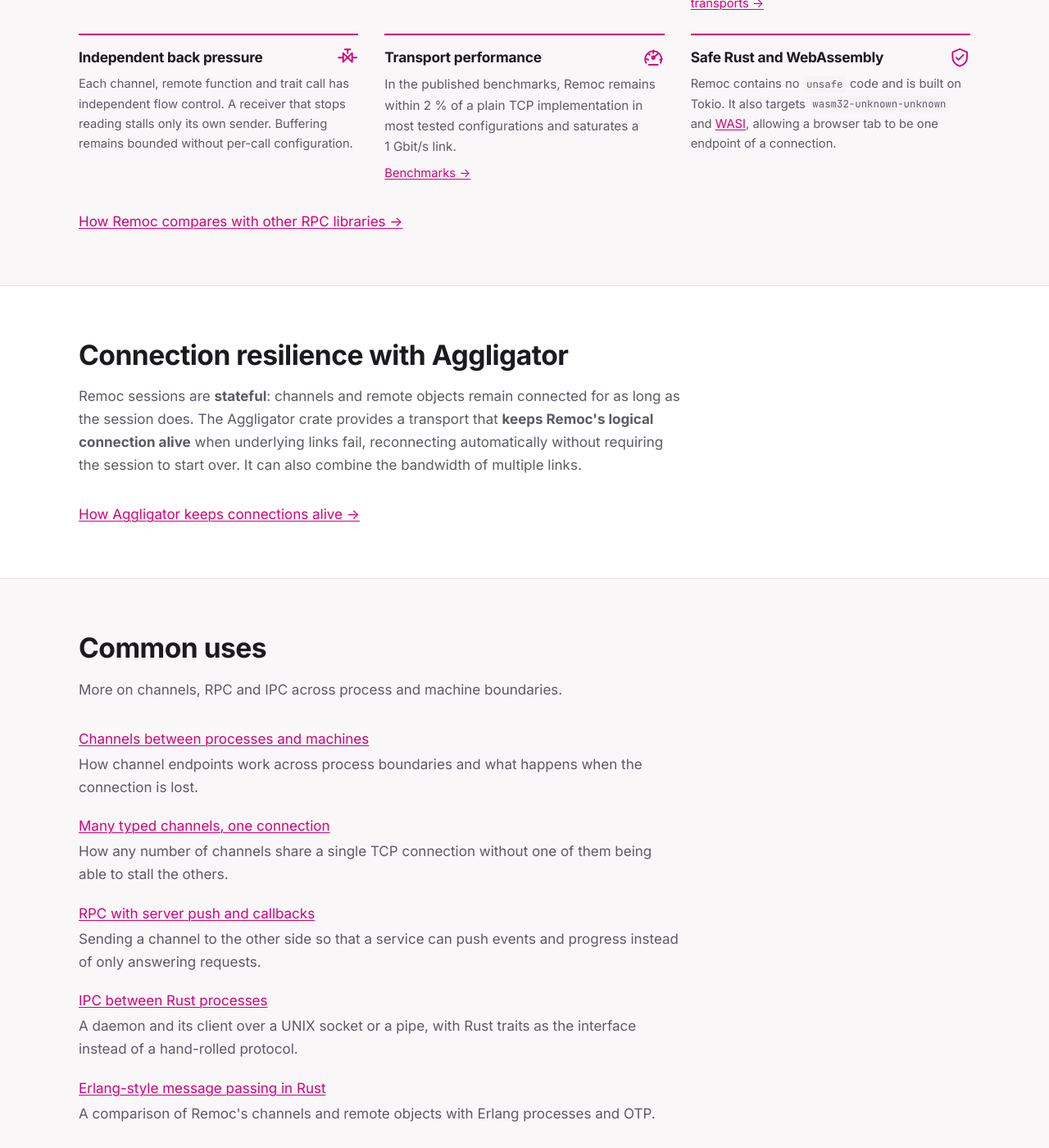
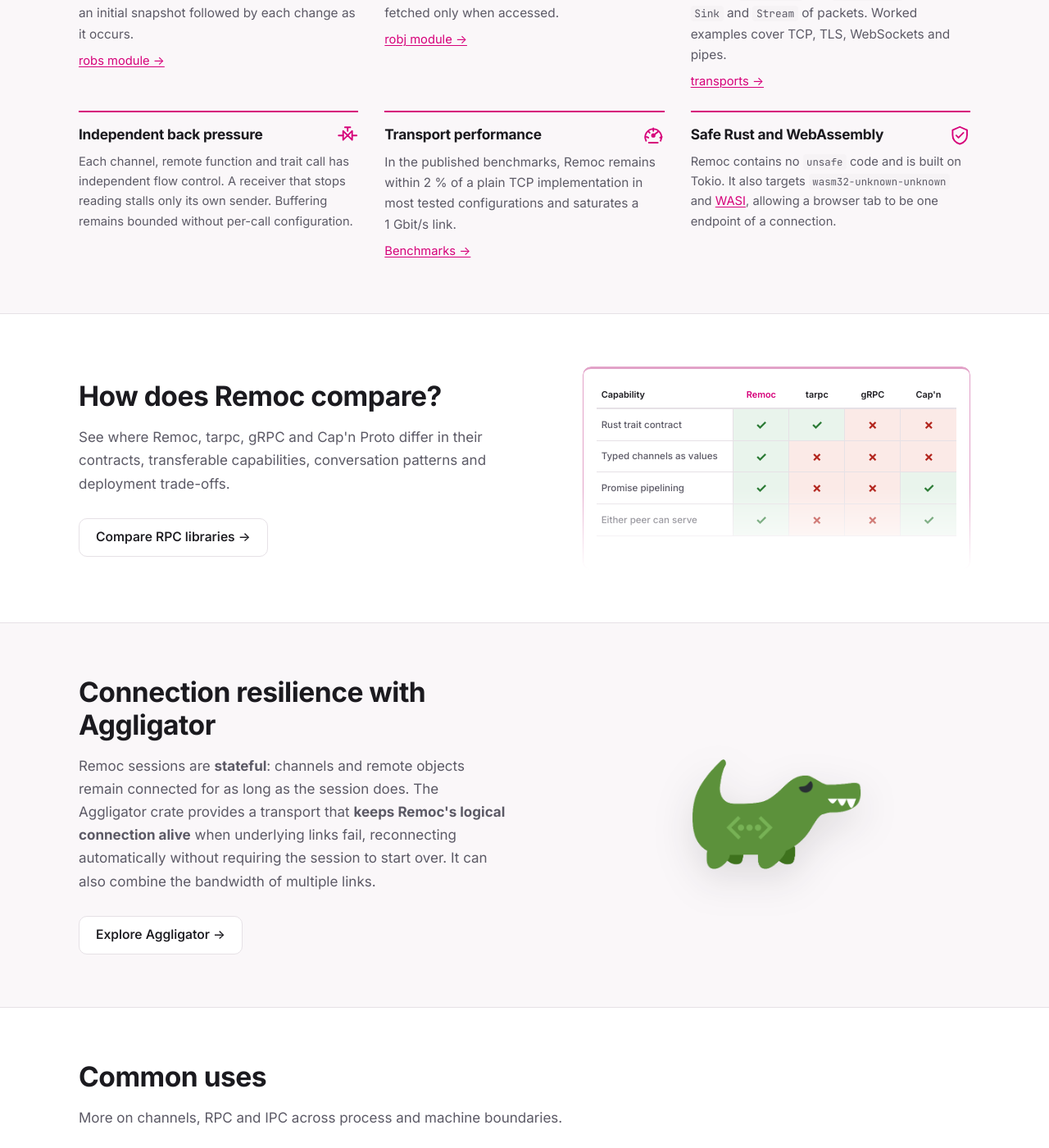
Before and after one commit to remoc-rs/remoc-rs.github.io, a Jekyll site: the page built from index.html, in a window 1280 px wide and 1400 px high, scrolled down 5832 px. Shown: the whole window at 82% size. Built offline with Jekyll 4.4.1, drawn with Linux system fonts in a browser that asks for light colours; some of the changed text lies outside the part shown.

Commit message:
remoc: improve comparison

```diff
--- a/index.html
+++ b/index.html
@@ -130,12 +130,14 @@
 }</code></pre>
                 </figure>
                 </div>
+            </div>
 
             <aside class="examples-banner" aria-labelledby="examples-heading">
+                <div class="wrap">
                     <h3 id="examples-heading">Complete runnable examples</h3>
                     <p>
-                        These excerpts assume an existing connection. The examples include every source
-                        file and the complete connection setup.
+                        The excerpts above assume an existing connection.
+                        The examples here include every source file and the complete connection setup.
                     </p>
                     <div class="example-links">
                         <a class="example-link" href="/examples/channels.html">
@@ -154,8 +156,8 @@
                             <b>View example &rarr;</b>
                         </a>
                     </div>
+                </div>
             </aside>
-            </div>
         </section>
 
         <section id="pipelining" class="section">
@@ -230,18 +232,27 @@
         </section>
 
         <section id="schema-evolution" class="section">
-            <div class="wrap">
+            <div class="wrap home-promo">
+                <div class="home-promo-copy">
                     <h2>Messages that <strong>evolve</strong> with your application</h2>
                     <p class="section-lead">
-                    Remoc uses Postbag to encode your data, allowing independently deployed versions
-                    to keep communicating as their message types change. Fields and enum variants can
-                    be <strong>added, removed, renamed or reordered</strong>, while
-                    <strong>recoverable fields</strong> can isolate an incompatible change instead of
-                    losing the entire enclosing message.
+                        Remoc uses <a href="/postbag/">Postbag</a> to encode your data, allowing
+                        independently deployed versions to keep communicating as their message types
+                        change. Fields and enum variants can be
+                        <strong>added, removed, renamed or reordered</strong>, while
+                        <strong>recoverable fields</strong> can isolate an incompatible change instead
+                        of losing the entire enclosing message.
                     </p>
                     <p class="section-foot">
                         <a href="/postbag/">How Postbag handles schema evolution &rarr;</a>
                     </p>
+                </div>
+
+                <a class="home-promo-logo-link" href="/postbag/">
+                    <img src="/postbag/logo.png"
+                        alt="Postbag logo: messages entering a satchel surrounded by a gear"
+                        width="362" height="363">
+                </a>
             </div>
         </section>
 
@@ -346,14 +357,73 @@
                     </p>
                 </article>
                 </div>
-                <p class="section-foot">
-                    <a href="comparison.html">How Remoc compares with other RPC libraries &rarr;</a>
-                </p>
             </div>
         </section>
 
-        <section id="connection-resilience" class="section">
-            <div class="wrap">
+        <section id="comparison" class="section">
+            <div class="wrap home-promo">
+                <div class="home-promo-copy">
+                    <h2>How does Remoc compare?</h2>
+                    <p class="section-lead">
+                        See where Remoc, tarpc, gRPC and Cap'n Proto differ in their contracts,
+                        transferable capabilities, conversation patterns and deployment trade-offs.
+                    </p>
+                    <p class="section-foot">
+                        <a class="button" href="/comparison.html">Compare RPC libraries &rarr;</a>
+                    </p>
+                </div>
+
+                <a class="comparison-preview" href="/comparison.html"
+                    aria-label="Open the full RPC library comparison">
+                    <table>
+                        <caption class="sr">Selected capabilities from the full RPC library comparison</caption>
+                        <thead>
+                            <tr>
+                                <th scope="col">Capability</th>
+                                <th class="own" scope="col">Remoc</th>
+                                <th scope="col">tarpc</th>
+                                <th scope="col">gRPC</th>
+                                <th scope="col">Cap'n</th>
+                            </tr>
+                        </thead>
+                        <tbody>
+                            <tr>
+                                <th scope="row">Rust trait contract</th>
+                                <td class="good"><span aria-hidden="true">&check;</span><span class="sr">yes</span></td>
+                                <td class="good"><span aria-hidden="true">&check;</span><span class="sr">yes</span></td>
+                                <td class="poor"><span aria-hidden="true">&cross;</span><span class="sr">no</span></td>
+                                <td class="poor"><span aria-hidden="true">&cross;</span><span class="sr">no</span></td>
+                            </tr>
+                            <tr>
+                                <th scope="row">Typed channels as values</th>
+                                <td class="good"><span aria-hidden="true">&check;</span><span class="sr">yes</span></td>
+                                <td class="poor"><span aria-hidden="true">&cross;</span><span class="sr">no</span></td>
+                                <td class="poor"><span aria-hidden="true">&cross;</span><span class="sr">no</span></td>
+                                <td class="poor"><span aria-hidden="true">&cross;</span><span class="sr">no</span></td>
+                            </tr>
+                            <tr>
+                                <th scope="row">Promise pipelining</th>
+                                <td class="good"><span aria-hidden="true">&check;</span><span class="sr">yes</span></td>
+                                <td class="poor"><span aria-hidden="true">&cross;</span><span class="sr">no</span></td>
+                                <td class="poor"><span aria-hidden="true">&cross;</span><span class="sr">no</span></td>
+                                <td class="good"><span aria-hidden="true">&check;</span><span class="sr">yes</span></td>
+                            </tr>
+                            <tr>
+                                <th scope="row">Either peer can serve</th>
+                                <td class="good"><span aria-hidden="true">&check;</span><span class="sr">yes</span></td>
+                                <td class="poor"><span aria-hidden="true">&cross;</span><span class="sr">no</span></td>
+                                <td class="poor"><span aria-hidden="true">&cross;</span><span class="sr">no</span></td>
+                                <td class="good"><span aria-hidden="true">&check;</span><span class="sr">yes</span></td>
+                            </tr>
+                        </tbody>
+                    </table>
+                </a>
+            </div>
+        </section>
+
+        <section id="connection-resilience" class="section alt">
+            <div class="wrap home-promo">
+                <div class="home-promo-copy">
                     <h2>Connection resilience with Aggligator</h2>
                     <p class="section-lead">
                         Remoc sessions are <strong>stateful</strong>: channels and remote objects remain
@@ -363,12 +433,18 @@
                         to start over. It can also combine the bandwidth of multiple links.
                     </p>
                     <p class="section-foot">
-                    <a href="/aggligator/">How Aggligator keeps connections alive &rarr;</a>
+                        <a class="button" href="/aggligator/">Explore Aggligator &rarr;</a>
                     </p>
+                </div>
+
+                <a class="home-promo-logo-link" href="/aggligator/">
+                    <img src="/aggligator/logo.png" alt="Aggligator's green crocodile logo"
+                        width="467" height="482">
+                </a>
             </div>
         </section>
 
-        <section id="topics" class="section alt">
+        <section id="topics" class="section">
             <div class="wrap">
                 <h2>Common uses</h2>
                 <p class="section-lead">
--- a/style.css
+++ b/style.css
@@ -799,6 +799,135 @@
     overflow-wrap: anywhere;
 }
 
+/* Homepage promos pair a short introduction with one strong visual, keeping the
+   comparison and companion transport visible without turning them into feature grids. */
+
+.home-promo {
+    display: grid;
+    grid-template-columns: minmax(0, 1fr) minmax(22rem, 0.9fr);
+    gap: clamp(2.5rem, 7vw, 6rem);
+    align-items: center;
+}
+
+.home-promo-copy .section-lead {
+    margin-bottom: 0;
+}
+
+.home-promo-copy .section-foot {
+    margin-top: 1.75rem;
+}
+
+.comparison-preview {
+    display: block;
+    min-width: 0;
+    margin: 0;
+    padding: 1rem 1rem 2.5rem;
+    border: 1px solid color-mix(in srgb, var(--accent) 28%, var(--border));
+    border-top-width: 3px;
+    border-radius: var(--radius);
+    background: var(--bg);
+    box-shadow: 0 1rem 2.5rem color-mix(in srgb, var(--fg) 9%, transparent);
+    color: var(--fg);
+    text-decoration: none;
+    transition: transform 0.15s;
+    -webkit-mask-image: linear-gradient(to bottom, #000 0%, #000 60%, transparent 100%);
+    mask-image: linear-gradient(to bottom, #000 0%, #000 60%, transparent 100%);
+}
+
+.comparison-preview:hover {
+    color: var(--fg);
+    transform: translateY(-2px);
+}
+
+.comparison-preview:focus-visible,
+.home-promo-logo-link:focus-visible {
+    outline: 2px solid var(--accent);
+    outline-offset: 4px;
+}
+
+.comparison-preview table {
+    table-layout: fixed;
+    font-size: 0.72rem;
+    line-height: 1.25;
+}
+
+.comparison-preview th,
+.comparison-preview td {
+    padding: 0.55rem 0.3rem;
+    text-align: center;
+    white-space: normal;
+}
+
+.comparison-preview tr > :first-child {
+    width: 38%;
+    padding-left: 0.35rem;
+    text-align: left;
+}
+
+.comparison-preview thead th {
+    font-size: 0.68rem;
+}
+
+.comparison-preview tbody th {
+    color: var(--fg-muted);
+    font-weight: 500;
+}
+
+.comparison-preview td {
+    border-left: 1px solid var(--border);
+    font-size: 1rem;
+    font-weight: 700;
+}
+
+.comparison-preview td.good {
+    background: var(--cell-good);
+    color: var(--yes);
+}
+
+.comparison-preview td.poor {
+    background: var(--cell-poor);
+    color: var(--no);
+}
+
+.comparison-preview .own {
+    color: var(--accent);
+}
+
+.home-promo-logo-link {
+    width: min(100%, 13rem);
+    justify-self: center;
+    filter: drop-shadow(0 1rem 1.5rem color-mix(in srgb, var(--fg) 13%, transparent));
+}
+
+.home-promo-logo-link img {
+    display: block;
+    width: 100%;
+    height: auto;
+}
+
+@media (max-width: 48rem) {
+    .home-promo {
+        grid-template-columns: minmax(0, 1fr);
+        gap: 2.5rem;
+    }
+
+    .comparison-preview {
+        padding-inline: 0.6rem;
+    }
+
+    .comparison-preview table {
+        font-size: 0.65rem;
+    }
+
+    .comparison-preview thead th {
+        font-size: 0.6rem;
+    }
+
+    .home-promo-logo-link {
+        width: 9rem;
+    }
+}
+
 /* The traffic strategy is a set of related rules, not another feature grid.
    Horizontal rows keep it visually distinct from the cards above. */
 
@@ -942,10 +1071,9 @@
 }
 
 .examples-banner {
-    margin-top: 2.75rem;
-    padding: clamp(1.25rem, 3vw, 1.75rem);
-    border: 1px solid color-mix(in srgb, var(--accent) 30%, var(--border));
-    border-radius: var(--radius);
+    margin: 2.75rem -1.25rem 0;
+    padding: clamp(1.25rem, 3vw, 1.75rem) 1.25rem;
+    border-block: 2px solid color-mix(in srgb, var(--accent) 30%, var(--border));
     background: color-mix(in srgb, var(--accent) 5%, var(--bg-alt));
 }
 
@@ -954,7 +1082,7 @@
     margin-bottom: 0.35rem;
 }
 
-.examples-banner > p {
+.examples-banner .wrap > p {
     max-width: 46rem;
     margin-bottom: 1.25rem;
     color: var(--fg-muted);
```
Also changed, not shown: comparison.html (+48 -48 lines). Lines whose indentation alone changed are shown as unchanged.
